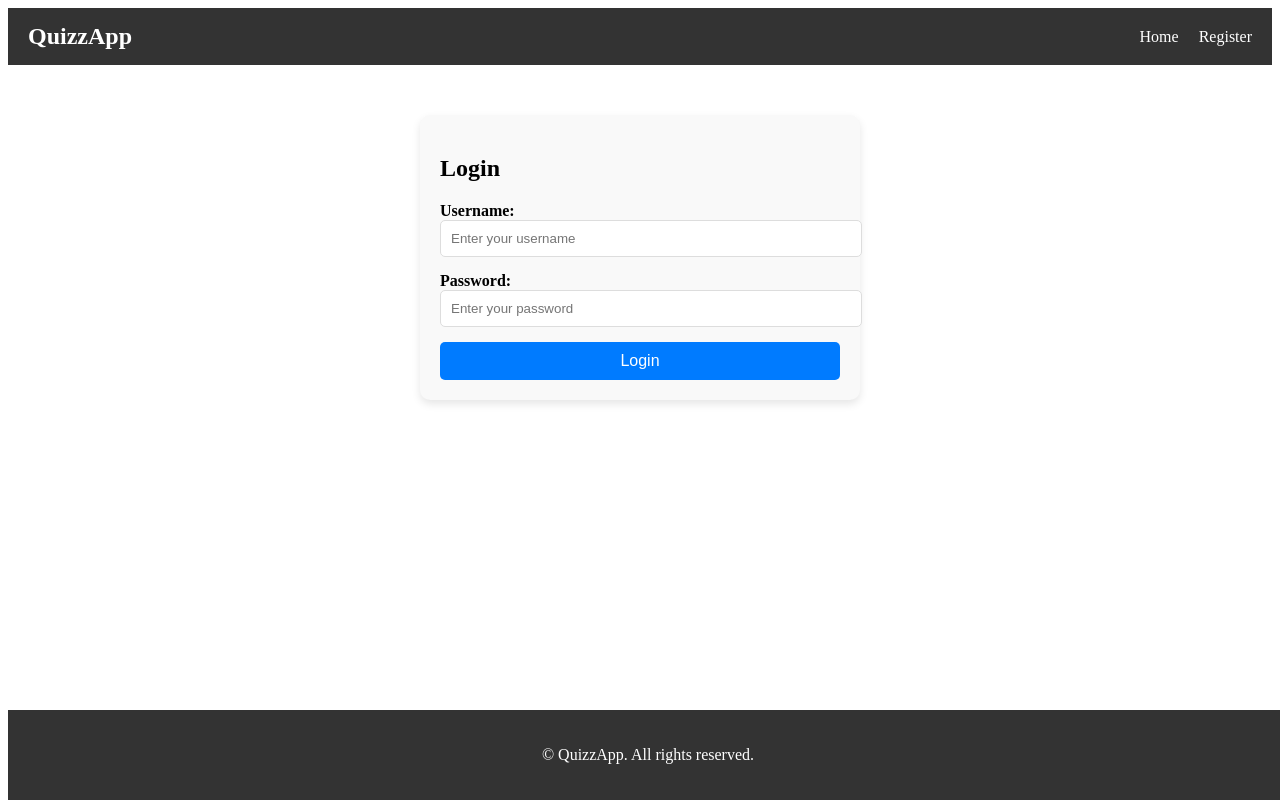
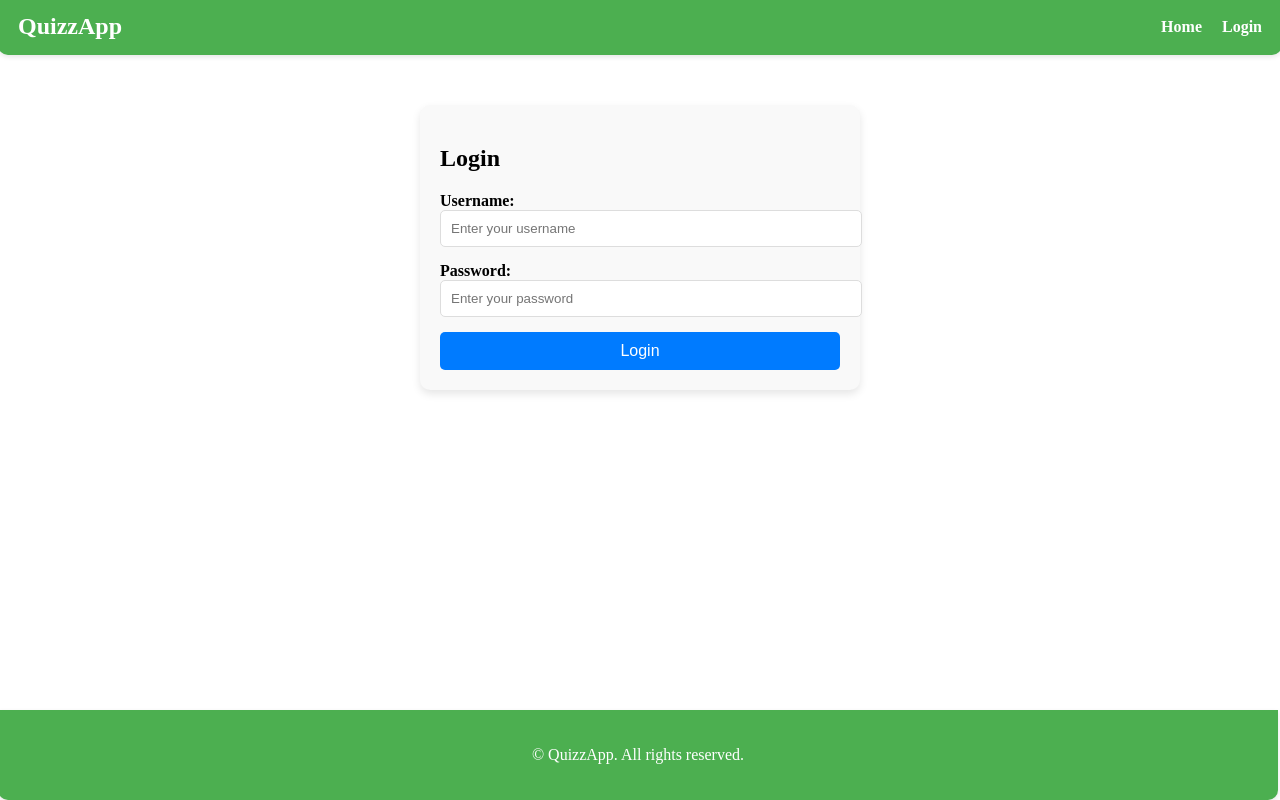
Before and after one commit to AnasMouak/angular-quizz-app, an Angular app: page /login in a window 1280 px wide. Built offline with nearby package versions, Linux system fonts and the light colour scheme.

Commit message:
Refactor component styling and navigation layout

```diff
--- a/src/app/components/login/login.component.css
+++ b/src/app/components/login/login.component.css
@@ -1,39 +1,48 @@
-header {
-    background-color: #333;
-    color: white;
+.header {
+    background-color: #4CAF50;
+    margin-top: -10px;
     padding: 15px 20px;
+    margin-right: -10px;
+    margin-left: -10px;
+    border-radius: 0 0 10px 10px;
+    box-shadow: 0 2px 5px rgba(0, 0, 0, 0.1);
+  }
+
+  /* Navigation styles */
+  .nav {
     display: flex;
+    justify-content: space-between;
     align-items: center;
   }
 
-  header h1 {
+  /* Logo styles */
+  .logo {
+    color: white;
+    font-size: 1.5em;
     margin: 0;
-    font-size: 24px;
   }
 
-  header nav {
-    margin-left: auto;
-  }
-
-  header nav ul {
-    list-style: none;
+  /* Navigation link styles */
+  .nav-links {
+    list-style-type: none;
     margin: 0;
     padding: 0;
     display: flex;
   }
 
-  header nav ul li {
+  .nav-links li {
     margin-left: 20px;
   }
 
-  header nav ul li a {
+  .nav-links a {
+    text-decoration: none;
     color: white;
-    text-decoration: none;
-    font-size: 16px;
+    font-weight: bold;
+    transition: color 0.3s;
   }
 
-  header nav ul li a:hover {
-    text-decoration: underline;
+  .nav-links a:hover {
+    color: #FFEB3B;
   }
 
   /* Login Page Styling */
@@ -90,9 +99,12 @@ header {
   footer {
     text-align: center;
     padding: 20px 0;
-    background-color: #333;
     color: white;
     position: fixed;
     width: 100%;
     bottom: 0;
+    background-color: #4CAF50;
+    border-radius: 0 0 10px 10px;
+    box-shadow: 0 2px 5px rgba(0, 0, 0, 0.1);
+    margin-left: -10px;
   }
--- a/src/app/components/login/login.component.html
+++ b/src/app/components/login/login.component.html
@@ -1,9 +1,9 @@
-<header>
-  <h1>QuizzApp</h1>
-  <nav>
-    <ul>
+<header class="header">
+  <nav class="nav">
+    <h1 class="logo">QuizzApp</h1>
+    <ul class="nav-links">
       <li><a href="/">Home</a></li>
-      <li><a href="/register">Register</a></li>
+      <li><a href="/login">Login</a></li>
     </ul>
   </nav>
 </header>
--- a/src/app/components/quizz/quizz.component.css
+++ b/src/app/components/quizz/quizz.component.css
@@ -2,7 +2,10 @@
 
 .header {
   background-color: #4CAF50;
-  padding: 20px;
+  margin-top: -10px;
+  padding: 15px 20px;
+  margin-right: -10px;
+  margin-left: -10px;
   border-radius: 0 0 10px 10px;
   box-shadow: 0 2px 5px rgba(0, 0, 0, 0.1);
 }
@@ -132,4 +135,5 @@
     background-color: #4CAF50;
     border-radius: 0 0 10px 10px;
     box-shadow: 0 2px 5px rgba(0, 0, 0, 0.1);
+    margin-left: -10px;
   }
--- a/src/app/components/register/register.component.css
+++ b/src/app/components/register/register.component.css
@@ -1,40 +1,48 @@
-/* Header Styling */
-header {
-    background-color: #333;
-    color: white;
+.header {
+    background-color: #4CAF50;
+    margin-top: -10px;
     padding: 15px 20px;
+    margin-right: -10px;
+    margin-left: -10px;
+    border-radius: 0 0 10px 10px;
+    box-shadow: 0 2px 5px rgba(0, 0, 0, 0.1);
+  }
+
+  /* Navigation styles */
+  .nav {
     display: flex;
+    justify-content: space-between;
     align-items: center;
   }
 
-  header h1 {
+  /* Logo styles */
+  .logo {
+    color: white;
+    font-size: 1.5em;
     margin: 0;
-    font-size: 24px;
   }
 
-  header nav {
-    margin-left: auto;
-  }
-
-  header nav ul {
-    list-style: none;
+  /* Navigation link styles */
+  .nav-links {
+    list-style-type: none;
     margin: 0;
     padding: 0;
     display: flex;
   }
 
-  header nav ul li {
+  .nav-links li {
     margin-left: 20px;
   }
 
-  header nav ul li a {
+  .nav-links a {
+    text-decoration: none;
     color: white;
-    text-decoration: none;
-    font-size: 16px;
+    font-weight: bold;
+    transition: color 0.3s;
   }
 
-  header nav ul li a:hover {
-    text-decoration: underline;
+  .nav-links a:hover {
+    color: #FFEB3B;
   }
 
   /* Form Container Styling */
@@ -107,11 +115,14 @@ header {
 
   /* Footer Styling */
   footer {
-    background-color: #333;
+    text-align: center;
+    padding: 20px 0;
     color: white;
-    text-align: center;
-    padding: 10px 0;
     position: fixed;
+    width: 100%;
     bottom: 0;
-    width: 100%;
+    background-color: #4CAF50;
+    border-radius: 0 0 10px 10px;
+    box-shadow: 0 2px 5px rgba(0, 0, 0, 0.1);
+    margin-left: -10px;
   }
--- a/src/app/components/register/register.component.html
+++ b/src/app/components/register/register.component.html
@@ -1,7 +1,7 @@
-<header>
-  <h1>QuizzApp</h1>
-  <nav>
-    <ul>
+<header class="header">
+  <nav class="nav">
+    <h1 class="logo">QuizzApp</h1>
+    <ul class="nav-links">
       <li><a href="/">Home</a></li>
       <li><a href="/login">Login</a></li>
     </ul>
```
